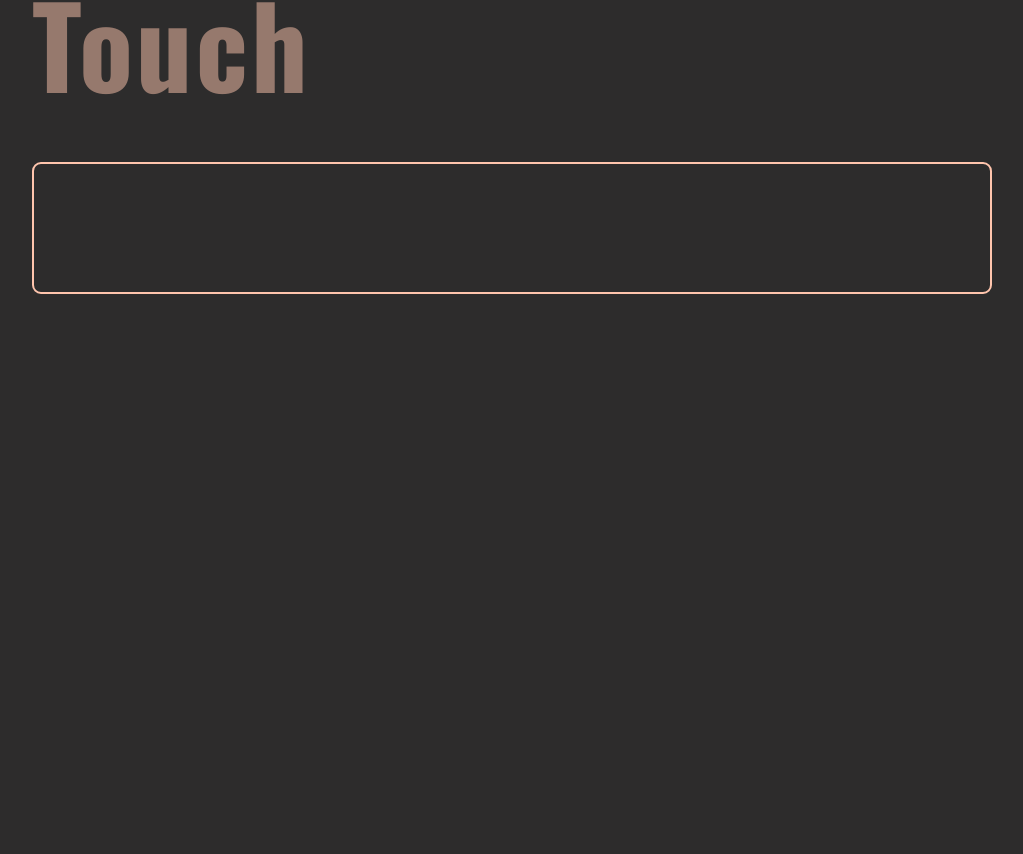
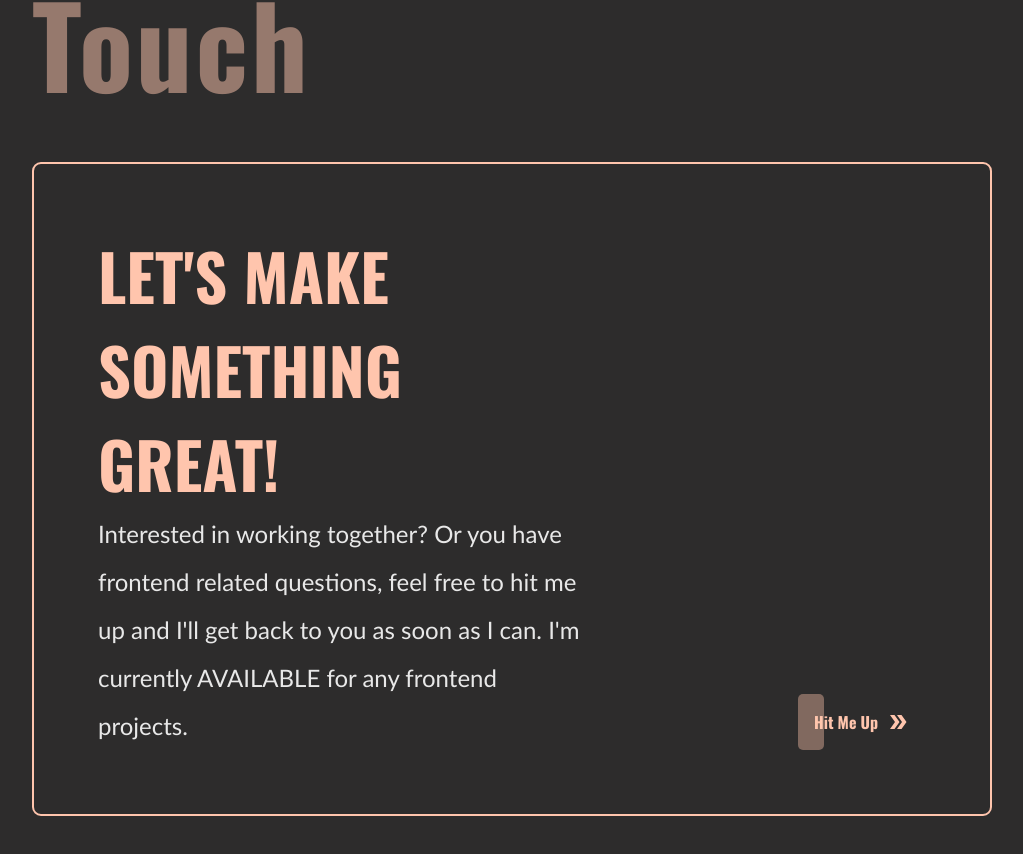
Before and after one commit to Oluwajuwonomoyele/my-portfolio, a JavaScript app: page / in a window 1280 px wide. Shown: the part 6772-7626 px from the top of the page, without its empty margins (128-1151 px from the left). Before the commit the page ends 7194 px from the top, so only its background shows below. Built offline with nearby package versions, Linux system fonts and the light colour scheme; the HTML template or start-up script is replaced by a standard one.

Commit message:
add contact section

```diff
--- a/src/components/Contact/Contact.styles.js
+++ b/src/components/Contact/Contact.styles.js
@@ -36,5 +36,57 @@ export const ContactContent = styled.div`
     padding: 4rem;
     border: 2px solid ${props => props.theme.colors.primary};
     border-radius: 9px;
+    display: grid;
+    grid-template-columns: repeat(12, 1fr);
 
+    div:nth-child(1) {
+        grid-area: 1 / 1 / 2 / 8;
+    }
+    div:nth-child(2) {
+        grid-area: 1 / 8 / 2 / 13;
+        align-self: flex-end;
+        justify-self: end;
+    }
+
+    h1 {
+        font-size: 4rem;
+        text-transform: uppercase;
+        color: ${props => props.theme.colors.primary};
+    }
+    p {
+        font-size: 1.5rem;
+        line-height: 3rem;
+        color: ${props => props.theme.colors.white};
+    }
+    a {
+        padding: 1rem;
+        color: ${props => props.theme.colors.primary};
+        position: relative;
+        border-radius: 5px;
+        z-index: 22;
+        font-size: 1.5rem;
+        display: flex;
+        align-items: center;
+        gap: 0.5rem;
+
+        span {
+            font-size: 1rem;
+            font-weight: bold;
+        }
+
+        &::before {
+            content: '';
+            position: absolute;
+            width: 20%;
+            height: 100%;
+            inset: 0;
+            background-color: ${props => props.theme.colors.primary};
+            border-radius: 5px;
+            opacity: 0.4;
+            transition: all 0.3s ease-out;
+        }
+        &:hover::before {
+            width: 100%;
+        }
+    }
 `
--- a/src/components/Contact/index.js
+++ b/src/components/Contact/index.js
@@ -1,4 +1,5 @@
 import { ContactSection, ContactContainer, ContactHeader, ContactContent } from "./Contact.styles";
+import { MdDoubleArrow } from 'react-icons/md'
 
 const Contact = () => {
     return (
@@ -14,6 +15,13 @@ const Contact = () => {
                     </div>
                 </ContactHeader>
                 <ContactContent>
+                    <div>
+                        <h1>Let's make something great!</h1>
+                        <p>Interested in working together? Or you have frontend related questions, feel free to hit me up and I'll get back to you as soon as I can. I'm currently AVAILABLE for any frontend projects.</p>
+                    </div>
+                    <div>
+                        <a href="#"><span>Hit Me Up</span> <MdDoubleArrow /></a>
+                    </div>
 
                 </ContactContent>
 
```
